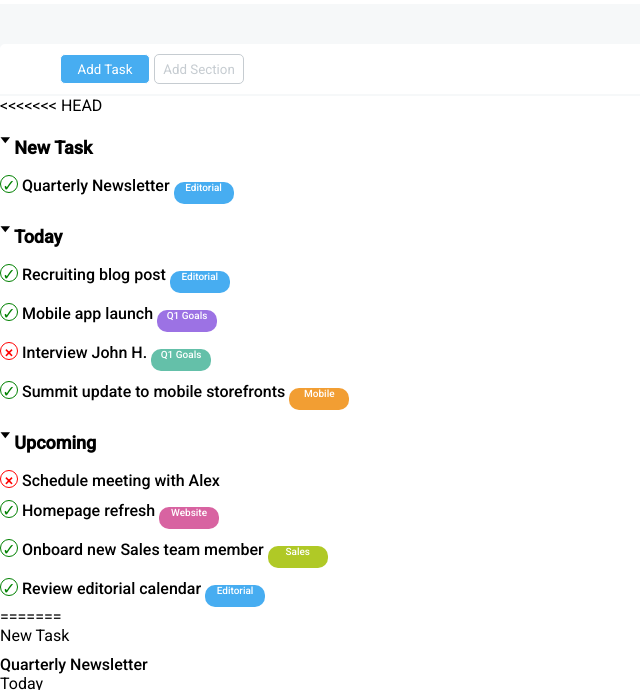
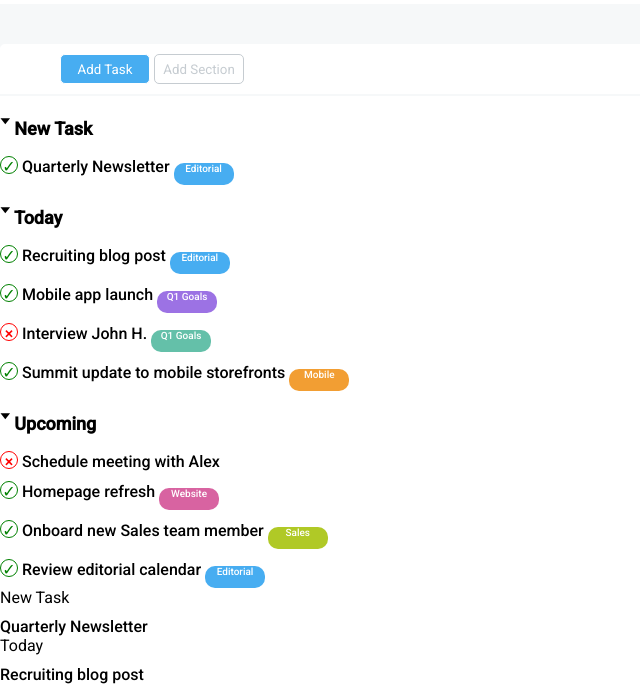
Before and after one commit to iacopobuffoni/html-css-toboolist, a plain HTML site: page index.html in a window 1280 px wide. Shown: the part 76-766 px from the top of the page, without its empty margins (0-640 px from the left). Drawn offline with Linux system fonts and the light colour scheme.

Commit message:
Update index.html

```diff
--- a/index.html
+++ b/index.html
@@ -28,7 +28,6 @@
         </header>
         <section> <!-- Sezione con liste -->
             <div class="contenitore-sotto">
-<<<<<<< HEAD
                 <div class="lista">
                     <ul>
                         <span id="list-title"> New Task </span> <!-- Prima lista -->
@@ -53,7 +52,6 @@
                         <li class="editorial yes"> Review editorial calendar </li>
                     </ul>
                 </div>
-=======
                 <div class="centeralign">
                     <ul> New Task <!-- Prima lista -->
                         <li> Quarterly Newsletter </li>
@@ -73,7 +71,6 @@
                         <li> Review editorial calendar </li>
                     </ul>
                 </div>
->>>>>>> 3dce05ccfa3d82cf301b8763605a8c8c7ba8e54e
             </div>
         </section>
     </main>
```
